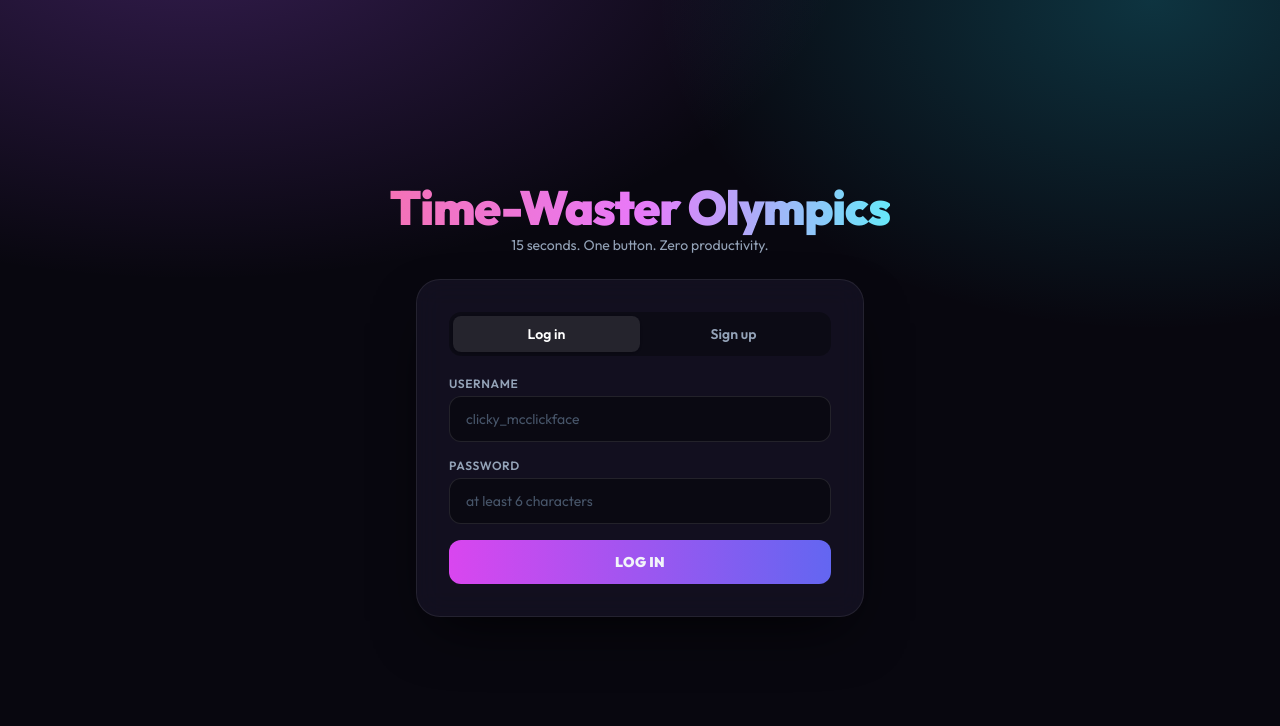
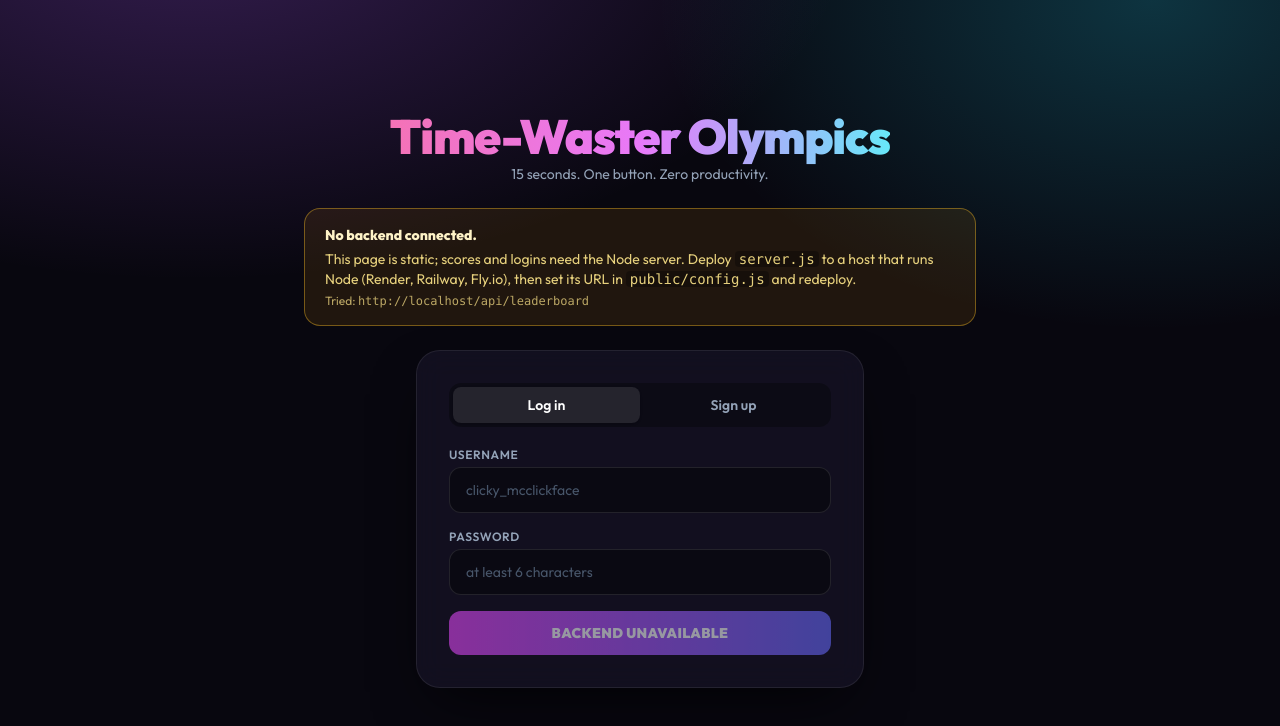
Before and after one commit to alighalb/time-waster-olympics, a website: page public/index.html in a window 1280 px wide. Drawn offline with nearby package versions, Linux system fonts and the light colour scheme; no server answers.

Commit message:
fix: make the frontend deployable to a static host
Netlify published the repo root, which has no index.html, so the site
404'd. netlify.toml now sets publish = "public".

Serving the page statically also means the API and WebSocket hub are on
a different origin (or absent), so:

- public/config.js holds TWO_API_BASE. Empty means same-origin, which is
  what local runs and single-host deploys use; setting it points the page
  at a backend elsewhere. REST and WebSocket URLs are both derived from it.
- server.js sends CORS headers and answers preflight, so a frontend on
  another domain can reach it. Auth is Bearer-token rather than cookie
  based, so the permissive default origin is not exploitable through a
  browser's ambient credentials; ALLOWED_ORIGINS narrows it.
- The page probes /api/leaderboard on load and, if the backend is not
  reachable, shows a banner explaining what to configure instead of
  presenting a login form that cannot work.
- render.yaml deploys server.js on a host that can actually run it, with
  a mounted disk so the SQLite file survives restarts.

Co-Authored-By: Claude Opus 5 <noreply@anthropic.com>

```diff
--- /dev/null
+++ b/public/config.js
@@ -0,0 +1,13 @@
+/**
+ * Backend location.
+ *
+ * Leave this EMPTY when the Node server serves the page itself (local `npm start`,
+ * or a single-host deploy like Render/Railway/Fly) — the page then talks to its own origin.
+ *
+ * Set it to your backend's URL when the frontend is hosted separately, e.g. on Netlify:
+ *
+ *   window.TWO_API_BASE = "https://time-waster-olympics.onrender.com";
+ *
+ * No trailing slash. Must be https:// if the page itself is served over https.
+ */
+window.TWO_API_BASE = "";
--- a/public/index.html
+++ b/public/index.html
@@ -84,6 +84,17 @@
       </h1>
       <p class="mt-1 text-sm text-slate-400">15 seconds. One button. Zero productivity.</p>
     </header>
+
+    <!-- Shown only when the API cannot be reached (e.g. static host, no backend configured). -->
+    <div id="setupBanner" class="hidden w-full max-w-2xl rounded-2xl border border-amber-400/40 bg-amber-500/10 px-5 py-4 text-sm text-amber-100">
+      <p class="font-bold">No backend connected.</p>
+      <p class="mt-1 text-amber-200/90">
+        This page is static; scores and logins need the Node server. Deploy <code class="rounded bg-black/30 px-1">server.js</code>
+        to a host that runs Node (Render, Railway, Fly.io), then set its URL in
+        <code class="rounded bg-black/30 px-1">public/config.js</code> and redeploy.
+      </p>
+      <p class="mt-1 text-xs text-amber-200/70">Tried: <span id="setupBannerTarget" class="font-mono"></span></p>
+    </div>
 
     <!-- ===================== AUTH SCREEN ===================== -->
     <section id="authScreen" class="panel w-full max-w-md rounded-3xl p-6 sm:p-8">
@@ -220,6 +231,7 @@
     </div>
   </main>
 
+<script src="config.js"></script>
 <script>
 (() => {
   'use strict';
@@ -227,7 +239,9 @@
   // ---------------------------------------------------------------------
   // Config
   // ---------------------------------------------------------------------
-  const API = '/api';
+  // Empty TWO_API_BASE == same origin (the Node server is serving this page).
+  const API_ORIGIN = String(window.TWO_API_BASE || '').replace(/\/+$/, '');
+  const API = API_ORIGIN + '/api';
   const GIPHY_KEY = 'YLZILNf5lCy2M908P6Z5FTA4jCKjtO4H';
   const ROUND_SECONDS = 15;
   const URGENT_AT = 5;
@@ -249,6 +263,7 @@
     clickBtn: $('clickBtn'), clickBtnLabel: $('clickBtnLabel'), floaters: $('floaters'),
     statusText: $('statusText'), replayBtn: $('replayBtn'),
     board: $('leaderboardList'),
+    setupBanner: $('setupBanner'), setupBannerTarget: $('setupBannerTarget'),
     liveDot: $('liveDot'), liveText: $('liveText'),
   };
 
@@ -608,9 +623,13 @@
     el.board.replaceChildren(frag);
   }
 
+  function socketUrl() {
+    if (API_ORIGIN) return API_ORIGIN.replace(/^http/, 'ws') + '/ws';
+    return (location.protocol === 'https:' ? 'wss:' : 'ws:') + '//' + location.host + '/ws';
+  }
+
   function connectSocket() {
-    const proto = location.protocol === 'https:' ? 'wss:' : 'ws:';
-    const ws = new WebSocket(proto + '//' + location.host + '/ws');
+    const ws = new WebSocket(socketUrl());
     state.ws = ws;
     setLive('connecting');
 
@@ -635,10 +654,26 @@
   // ---------------------------------------------------------------------
   // Boot
   // ---------------------------------------------------------------------
+  async function showBackendWarning() {
+    el.setupBannerTarget.textContent = (API_ORIGIN || location.origin) + '/api/leaderboard';
+    el.setupBanner.classList.remove('hidden');
+    el.authSubmit.disabled = true;
+    el.authSubmitText.textContent = 'Backend unavailable';
+  }
+
   async function boot() {
     setMode('login');
     resetGifPreview();
     connectSocket();
+
+    // Confirm the API is actually there before letting anyone try to log in.
+    try {
+      const probe = await api('/leaderboard');
+      renderLeaderboard(probe.leaderboard);
+    } catch {
+      await showBackendWarning();
+      return;
+    }
 
     if (!state.token) return;
 
```
Also changed, not shown: render.yaml (added, +21 -0 lines), server.js (+23 -0 lines), README.md, netlify.toml (added).
